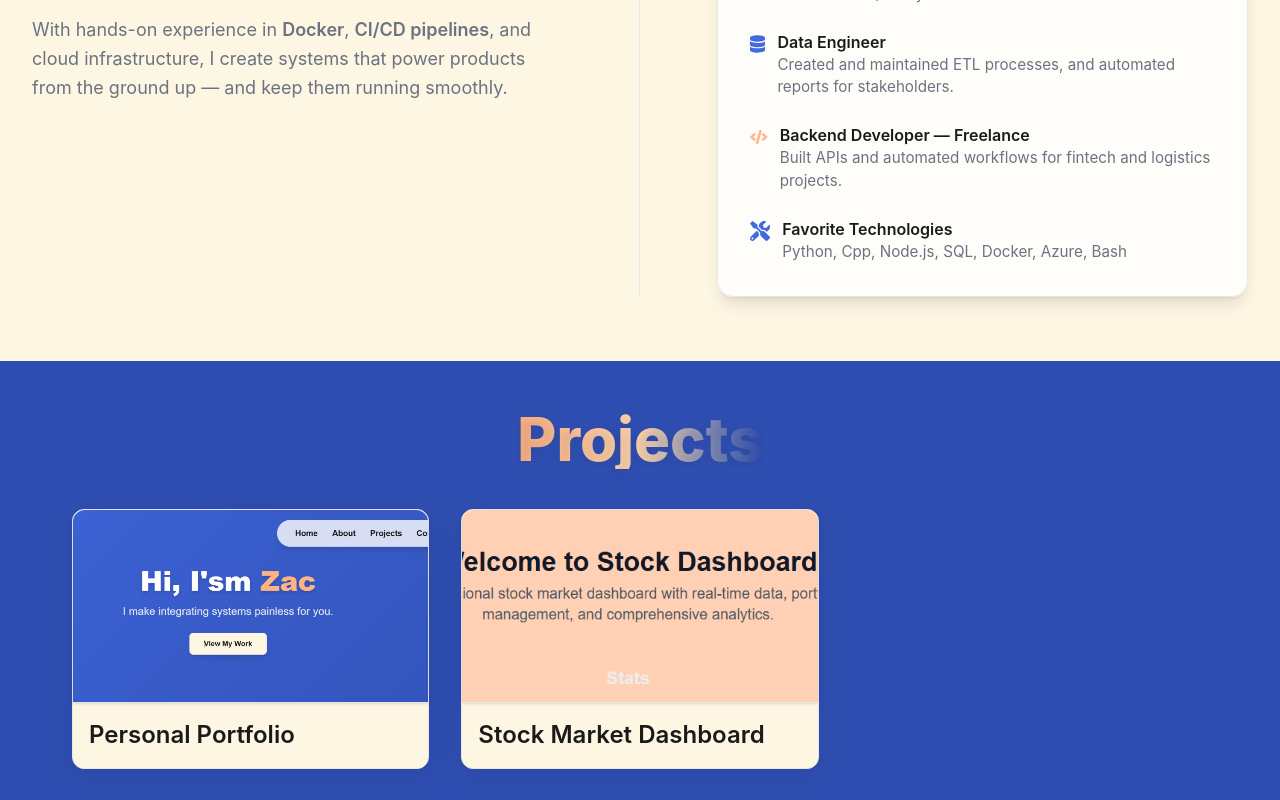
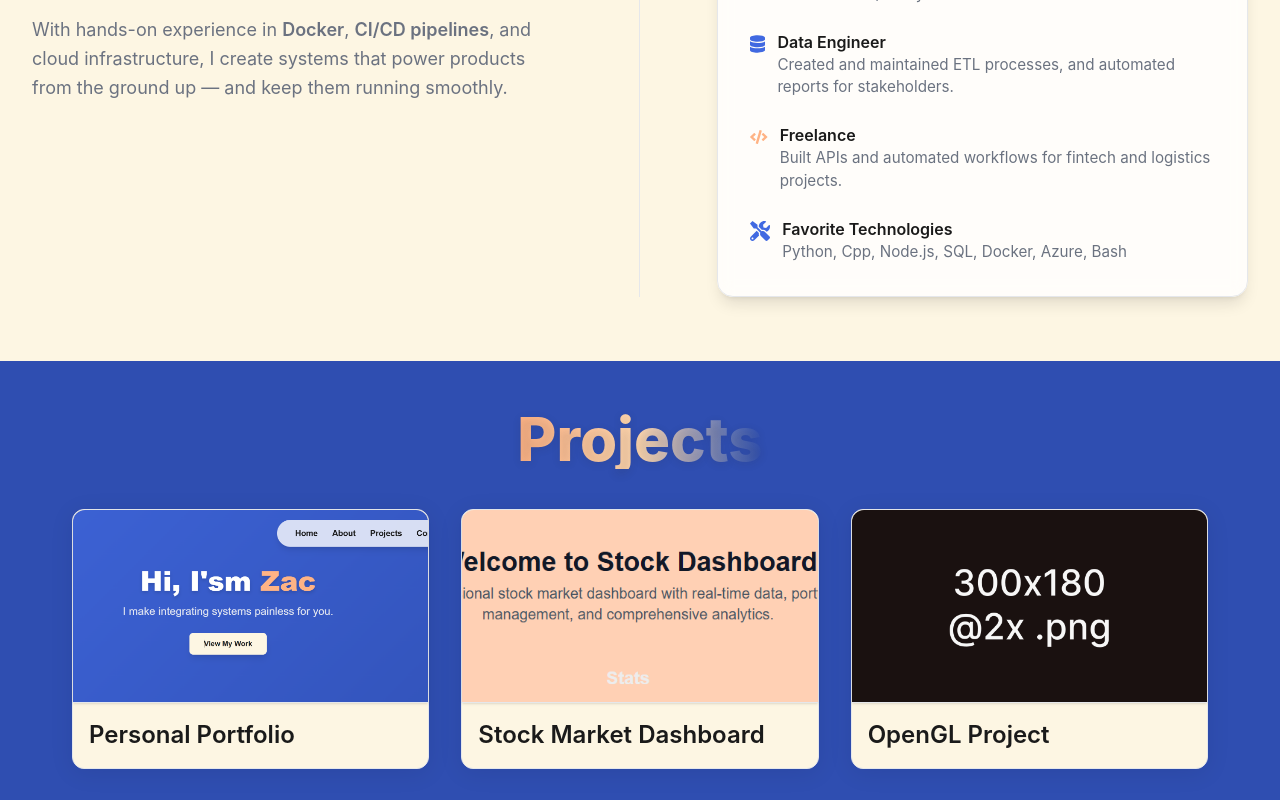
Before and after one commit to henzg/portfolio-redo, a Next.js app in the folder frontend/: page / in a window 1280 px wide. Shown: the part 740-1540 px from the top of the page. Built offline with nearby package versions, Linux system fonts and the light colour scheme.

Commit message:
fixed about section and update projects

```diff
--- a/frontend/src/components/About.tsx
+++ b/frontend/src/components/About.tsx
@@ -39,7 +39,7 @@ export default function About() {
             <li className="flex items-start gap-3">
               <FaCode className="text-[var(--color-accent-coral)] text-xl mt-1" />
               <div>
-                <p className="font-semibold">Backend Developer — Freelance</p>
+                <p className="font-semibold">Freelance</p>
                 <p className="secondary-text">Built APIs and automated workflows for fintech and logistics projects.</p>
               </div>
             </li>
--- a/frontend/src/data/project.ts
+++ b/frontend/src/data/project.ts
@@ -21,13 +21,14 @@ export const projects: Project[] = [
     description: "A webapp utilizing technologies so users can create their stock portfolios with live trading data.2 Demo coming soon",
     techStack: ["Next.js", "TypeScript", "Node.js", "Docker", ],
     repo: "https://github.com/henz/StockDashboardv2",
+    demo: "Coming soon",
     image: "/StockDashBoard.PNG"
   },
-  //   {
-  //   title: "Test",
-  //   description: "This is a test entry",
-  //   techStack: ["Next.js", "TypeScript", "Docker Compose"],
-  //   repo: "https://github.com/yourname/portfolio",
-  //   image: "/placeholder.png"
-  // }
+  {
+   title: "OpenGL Project",
+   description: "Learning how to use OpenGL in C++",
+   techStack: ["Visual Studio", "C++", "OpenGL"],
+   repo: "https://github.com/henzg/LearningOpenGL",
+   image: "/placeholder.png"
+  },
 ];
```
